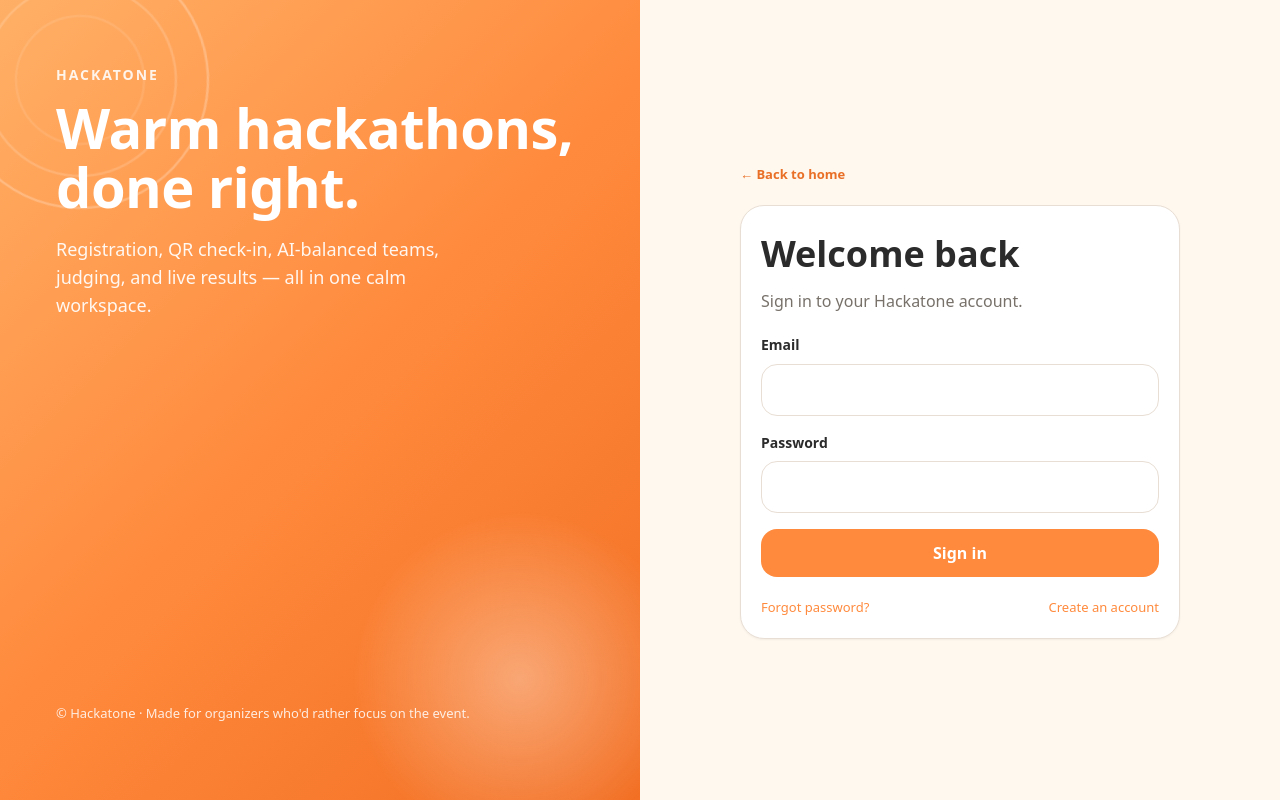
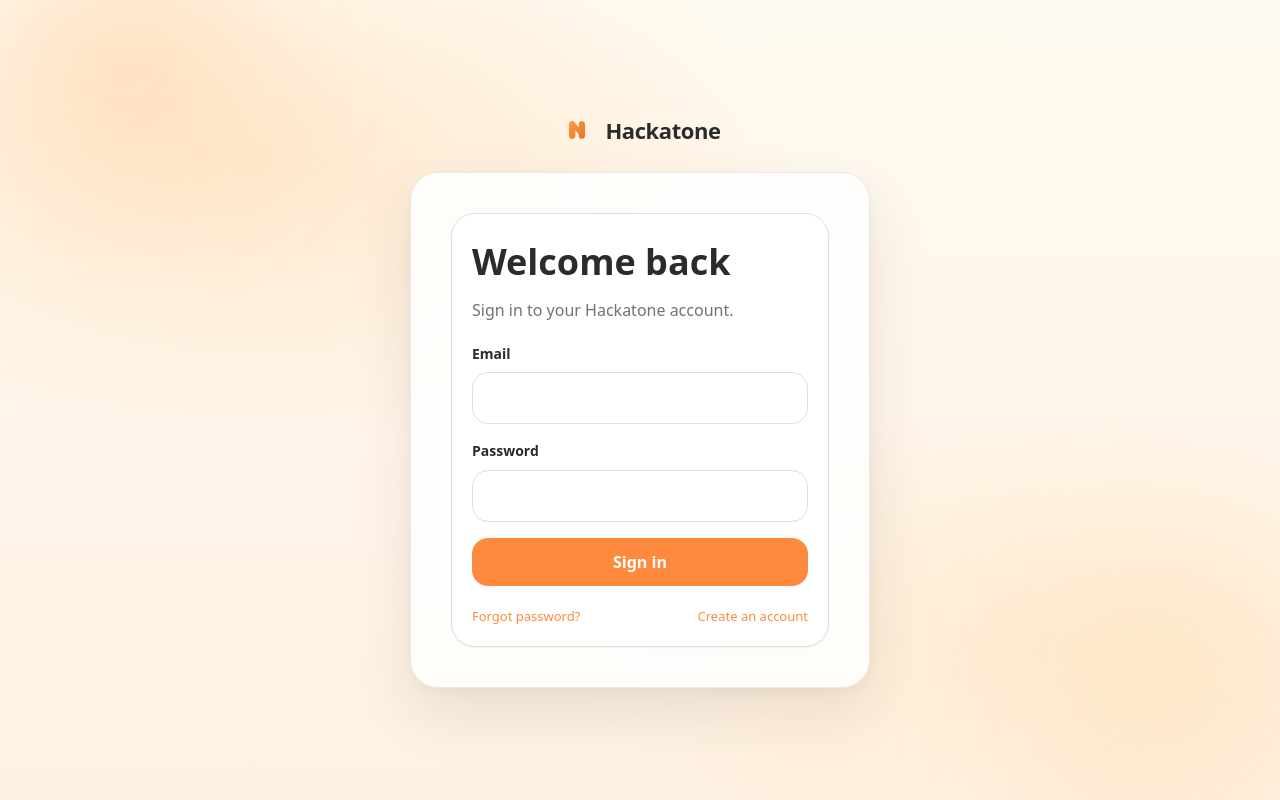
Before and after one commit to AbdulrahmanAlaasi/hackatone, a Next.js app in the folder apps/web/: page /login in a window 1280 px wide. Built offline with nearby package versions, Linux system fonts and the light colour scheme.

Commit message:
feat(layout): big actions under the logo on landing; centered single-column auth pages with glass card

```diff
--- a/apps/web/src/app/(auth)/layout.module.css
+++ b/apps/web/src/app/(auth)/layout.module.css
@@ -1,89 +1,87 @@
-/* Split-pane auth layout: warm gradient on the left, focused form on the right. */
+/* Centered auth — single column, no side bar, warm soft background. */
 
-.split {
+.page {
   min-height: 100vh;
-  display: grid;
-  grid-template-columns: 1fr 1fr;
-  background: var(--color-background);
+  width: 100%;
+  position: relative;
+  overflow: hidden;
+  background:
+    radial-gradient(60% 50% at 20% 20%, rgba(255, 220, 180, 0.55), transparent 70%),
+    radial-gradient(50% 40% at 80% 80%, rgba(255, 230, 195, 0.5), transparent 70%),
+    linear-gradient(180deg, #FFFAF1 0%, #FFF1E2 100%);
+  display: flex;
+  align-items: center;
+  justify-content: center;
+  padding: 48px 20px;
 }
-@media (max-width: 900px) {
-  .split { grid-template-columns: 1fr; }
-  .brand { display: none; }
+
+.orb1, .orb2 {
+  position: absolute;
+  border-radius: 50%;
+  filter: blur(80px);
+  pointer-events: none;
+  opacity: 0.6;
+}
+.orb1 {
+  width: 360px; height: 360px;
+  background: radial-gradient(closest-side, #FFB066, transparent 70%);
+  top: -100px; left: -80px;
+  animation: drift 16s ease-in-out infinite;
+}
+.orb2 {
+  width: 420px; height: 420px;
+  background: radial-gradient(closest-side, #FFD49A, transparent 70%);
+  bottom: -120px; right: -80px;
+  animation: drift 20s ease-in-out infinite reverse;
+}
+
+.shell {
+  position: relative;
+  width: 100%;
+  max-width: 460px;
+  display: flex;
+  flex-direction: column;
+  align-items: center;
+  gap: 24px;
+  animation: fadeUp 700ms cubic-bezier(0.22, 1, 0.36, 1) both;
 }
 
 .brand {
-  position: relative;
-  overflow: hidden;
-  padding: 64px 56px;
-  color: #fff;
-  background: linear-gradient(135deg, #FFB066 0%, #FF8A3D 50%, #F26F23 100%);
-  display: flex;
-  flex-direction: column;
-  justify-content: space-between;
+  display: inline-flex;
+  align-items: center;
+  gap: 10px;
+  text-decoration: none;
+  color: var(--color-text);
 }
-.brandTop { animation: fadeUp 700ms cubic-bezier(0.22, 1, 0.36, 1) both; }
-.brandTagline { color: rgba(255,255,255,0.92); font-size: var(--font-size-body-lg); margin: 20px 0 0; max-width: 420px; line-height: 1.55; }
-
-.brandFooter {
-  position: relative;
-  z-index: 2;
-  color: rgba(255,255,255,0.85);
-  font-size: var(--font-size-caption);
+.brandText {
+  font-size: 22px;
+  font-weight: 900;
+  letter-spacing: -0.02em;
+  color: var(--color-text);
 }
 
-/* Decorative breathing blob */
-.blob {
-  position: absolute;
-  bottom: -120px;
-  right: -120px;
-  width: 480px;
-  height: 480px;
-  border-radius: 50%;
-  background: radial-gradient(closest-side, rgba(255,255,255,0.35), rgba(255,255,255,0) 70%);
-  animation: float 6s ease-in-out infinite;
-  pointer-events: none;
-}
-.rings {
-  position: absolute;
-  top: -80px;
-  left: -80px;
-  width: 320px;
-  height: 320px;
-  opacity: 0.4;
-  animation: spinSlow 24s linear infinite;
-  pointer-events: none;
-}
-.rings svg { width: 100%; height: 100%; }
-
-.form {
-  display: flex;
-  align-items: center;
-  justify-content: center;
-  padding: 48px 24px;
-}
-.formInner {
+.card {
   width: 100%;
-  max-width: 440px;
-  animation: fadeUp 700ms cubic-bezier(0.22, 1, 0.36, 1) both;
-  animation-delay: 100ms;
-}
-.back {
-  display: inline-block;
-  margin-bottom: var(--space-5);
-  color: var(--color-primary-pressed);
-  font-weight: 800;
-  text-decoration: none;
-  font-size: var(--font-size-caption);
+  background: rgba(255, 255, 255, 0.85);
+  backdrop-filter: blur(20px);
+  border: 1px solid rgba(232, 222, 212, 0.7);
+  border-radius: 28px;
+  padding: 40px;
+  box-shadow:
+    0 1px 0 rgba(255, 255, 255, 0.8) inset,
+    0 24px 60px rgba(43, 43, 43, 0.10),
+    0 4px 12px rgba(43, 43, 43, 0.04);
 }
 
 @keyframes fadeUp {
   from { opacity: 0; transform: translateY(16px); }
   to   { opacity: 1; transform: translateY(0); }
 }
-@keyframes float {
-  0%, 100% { transform: translateY(0) scale(1); }
-  50%      { transform: translateY(-16px) scale(1.04); }
+@keyframes drift {
+  0%, 100% { transform: translate(0, 0) scale(1); }
+  50%      { transform: translate(30px, -30px) scale(1.06); }
 }
-@keyframes spinSlow {
-  to { transform: rotate(360deg); }
+
+@media (max-width: 520px) {
+  .card { padding: 28px 22px; border-radius: 24px; }
 }
--- a/apps/web/src/app/(auth)/layout.tsx
+++ b/apps/web/src/app/(auth)/layout.tsx
@@ -1,47 +1,38 @@
 import Link from 'next/link';
 import type { ReactNode } from 'react';
-import { Display, Eyebrow } from '@/components/ui';
 import styles from './layout.module.css';
 
 export default function AuthLayout({ children }: { children: ReactNode }) {
   return (
-    <div className={styles.split}>
-      {/* Left: warm brand panel — visible on tablet+ */}
-      <aside className={styles.brand}>
-        <div className={styles.rings}>
-          <svg viewBox="0 0 200 200" fill="none">
-            <circle cx="100" cy="100" r="80" stroke="rgba(255,255,255,0.6)" strokeWidth="1.5" />
-            <circle cx="100" cy="100" r="60" stroke="rgba(255,255,255,0.4)" strokeWidth="1.5" />
-            <circle cx="100" cy="100" r="40" stroke="rgba(255,255,255,0.25)" strokeWidth="1.5" />
-          </svg>
-        </div>
-        <div className={styles.blob} />
+    <main className={styles.page}>
+      {/* Soft ambient orbs in the background */}
+      <div className={styles.orb1} aria-hidden />
+      <div className={styles.orb2} aria-hidden />
 
-        <div className={styles.brandTop}>
-          <Eyebrow light>Hackatone</Eyebrow>
-          <Display light>
-            Warm hackathons,
-            <br />
-            done right.
-          </Display>
-          <p className={styles.brandTagline}>
-            Registration, QR check-in, AI-balanced teams, judging, and live results — all in one
-            calm workspace.
-          </p>
-        </div>
+      <div className={styles.shell}>
+        <Link href="/" className={styles.brand} aria-label="Home">
+          <BrandMark />
+          <span className={styles.brandText}>Hackatone</span>
+        </Link>
 
-        <p className={styles.brandFooter}>© Hackatone · Made for organizers who&apos;d rather focus on the event.</p>
-      </aside>
-
-      {/* Right: focused form panel */}
-      <main className={styles.form}>
-        <div className={styles.formInner}>
-          <Link href="/" className={styles.back}>
-            ← Back to home
-          </Link>
-          {children}
-        </div>
-      </main>
-    </div>
+        <div className={styles.card}>{children}</div>
+      </div>
+    </main>
   );
 }
+
+function BrandMark() {
+  return (
+    <svg width="36" height="36" viewBox="0 0 512 512" fill="none" xmlns="http://www.w3.org/2000/svg" aria-hidden>
+      <defs>
+        <linearGradient id="auth-og" x1="120" y1="120" x2="390" y2="395" gradientUnits="userSpaceOnUse">
+          <stop offset="0" stopColor="#FF9D4D" />
+          <stop offset="1" stopColor="#E96F26" />
+        </linearGradient>
+      </defs>
+      <path d="M142 172C142 147.147 162.147 127 187 127C211.853 127 232 147.147 232 172V337C232 361.853 211.853 382 187 382C162.147 382 142 361.853 142 337V172Z" fill="url(#auth-og)" />
+      <path d="M280 172C280 147.147 300.147 127 325 127C349.853 127 370 147.147 370 172V337C370 361.853 349.853 382 325 382C300.147 382 280 361.853 280 337V172Z" fill="url(#auth-og)" />
+      <path d="M187 170C211 190 232 214 256 239C280 264 301 287 325 307" stroke="url(#auth-og)" strokeWidth="68" strokeLinecap="round" />
+    </svg>
+  );
+}
```
Also changed, not shown: apps/web/src/app/page.module.css (+62 -79 lines), apps/web/src/app/page.tsx (+17 -21 lines).
